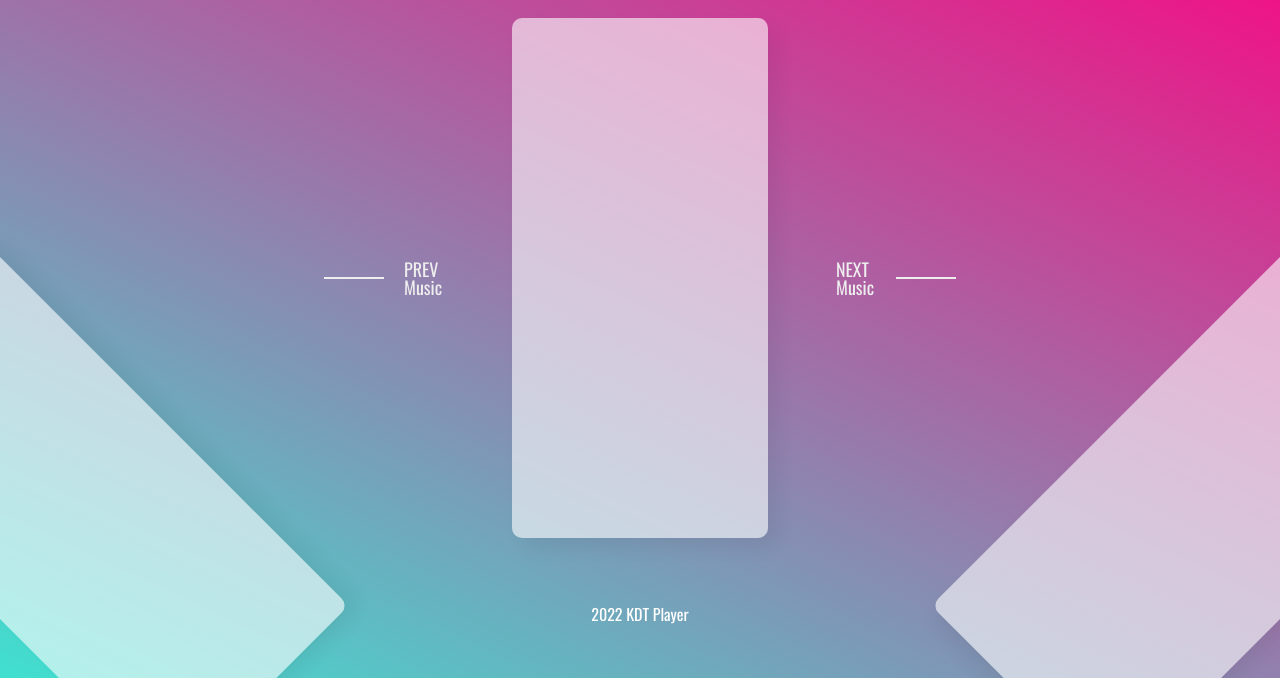
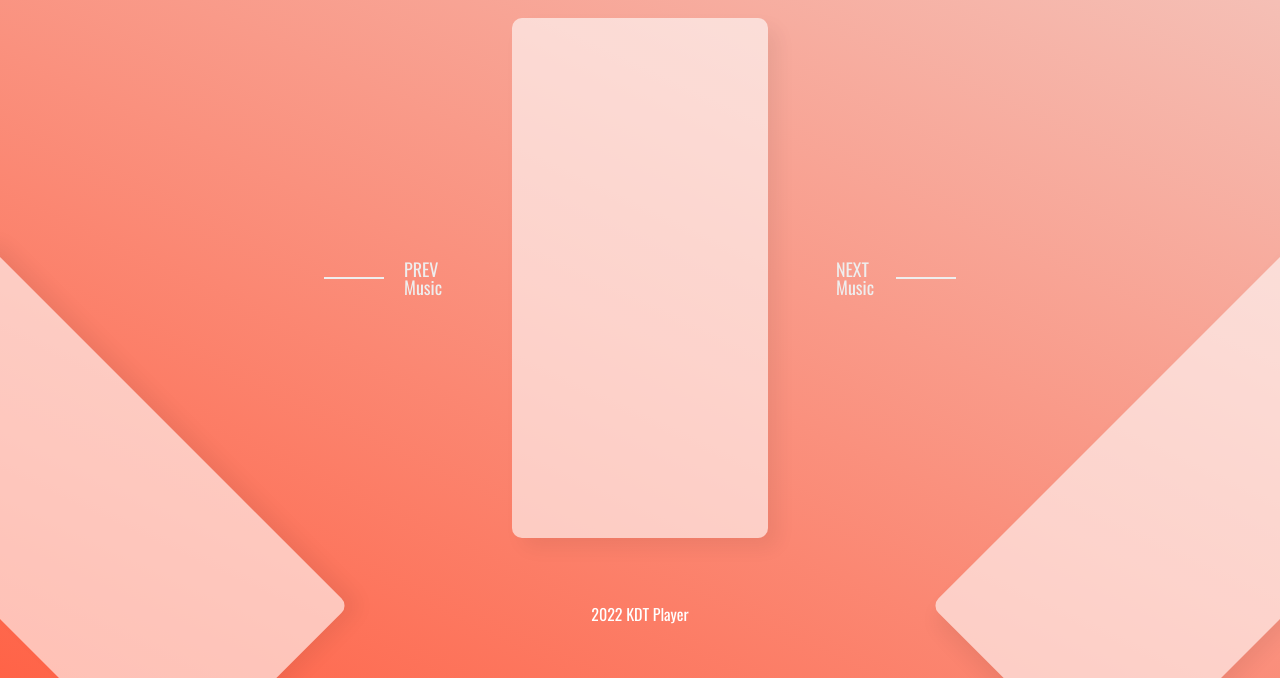
Before and after one commit to dbswp/MusicPlayer, a plain HTML site: page index.html in a window 1280 px wide. Shown: the part 122-800 px from the top of the page. Drawn offline with nearby package versions, Linux system fonts and the light colour scheme; a web font is replaced by a local one.

```diff
--- a/css/stlye.scss
+++ b/css/stlye.scss
@@ -16,7 +16,7 @@ figure {
   width: 100%;
   height: 100vh;
   overflow: hidden;
-  background: linear-gradient(25deg, #40e0d0, #ff0080);
+  background: linear-gradient(25deg, tomato, rgb(244, 200, 192));
 
   h1 {
     position: absolute;
```
Also changed, not shown: css/stlye.css, 1 other file.
